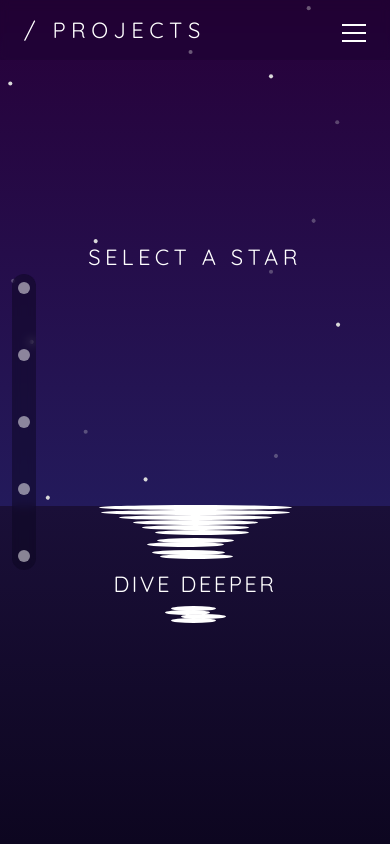
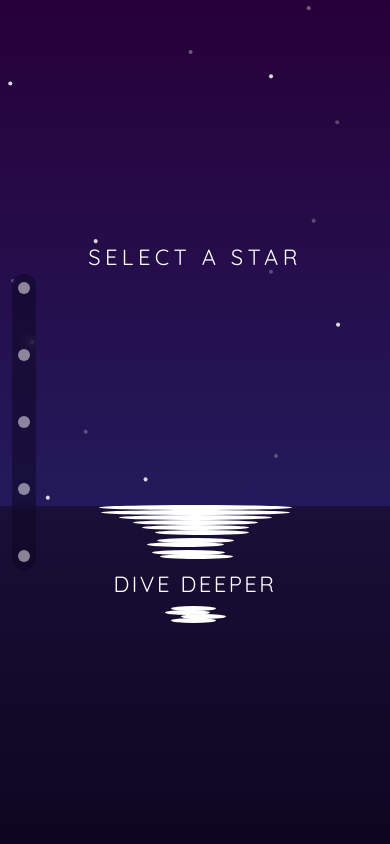
Before and after one commit to AngeloHague/next-js-personal-site, a Next.js app: page /projects in a window 390 px wide. Shown: the top 844 px of the page. Built offline with nearby package versions, Linux system fonts and the light colour scheme.

Commit message:
Fixed scroll-snapping on mobile

```diff
--- a/src/app/globals.css
+++ b/src/app/globals.css
@@ -8,8 +8,6 @@
   background: #0D0620;
   padding: 0;
   margin: 0;
-  scroll-behavior: smooth;
-  scroll-snap-type: y mandatory;
   min-width: 280px;
   width: 100vw;
   /* overflow-x: hidden; */
@@ -184,6 +182,13 @@
   height: auto;
 }
 
+.sections {
+  scroll-behavior: smooth;
+  scroll-snap-type: y mandatory;
+  height: 100vh;
+  overflow-y: scroll;
+}
+
 .sections section {
   scroll-snap-align: start;
   scroll-snap-stop: always;
@@ -207,6 +212,7 @@
 }
 
 .sections section#hero .logo-container {
+  position: relative;
   background: linear-gradient(180deg, #270039 0%, #231A5B 100%);
   /* max-width: 81.6rem; */
   width: 100%;
@@ -231,7 +237,7 @@
   top: 0;
   left: 0;
   width: 100%;
-  height: 60%;
+  height: 100%;
   object-fit: cover;
   transition: all 0.4s;
 }
@@ -385,6 +391,7 @@
 
 .sections section::last-of-type {
   margin-bottom: 0;
+  padding-bottom: 0;
 }
 
 @media (min-width: 480px) {
```
